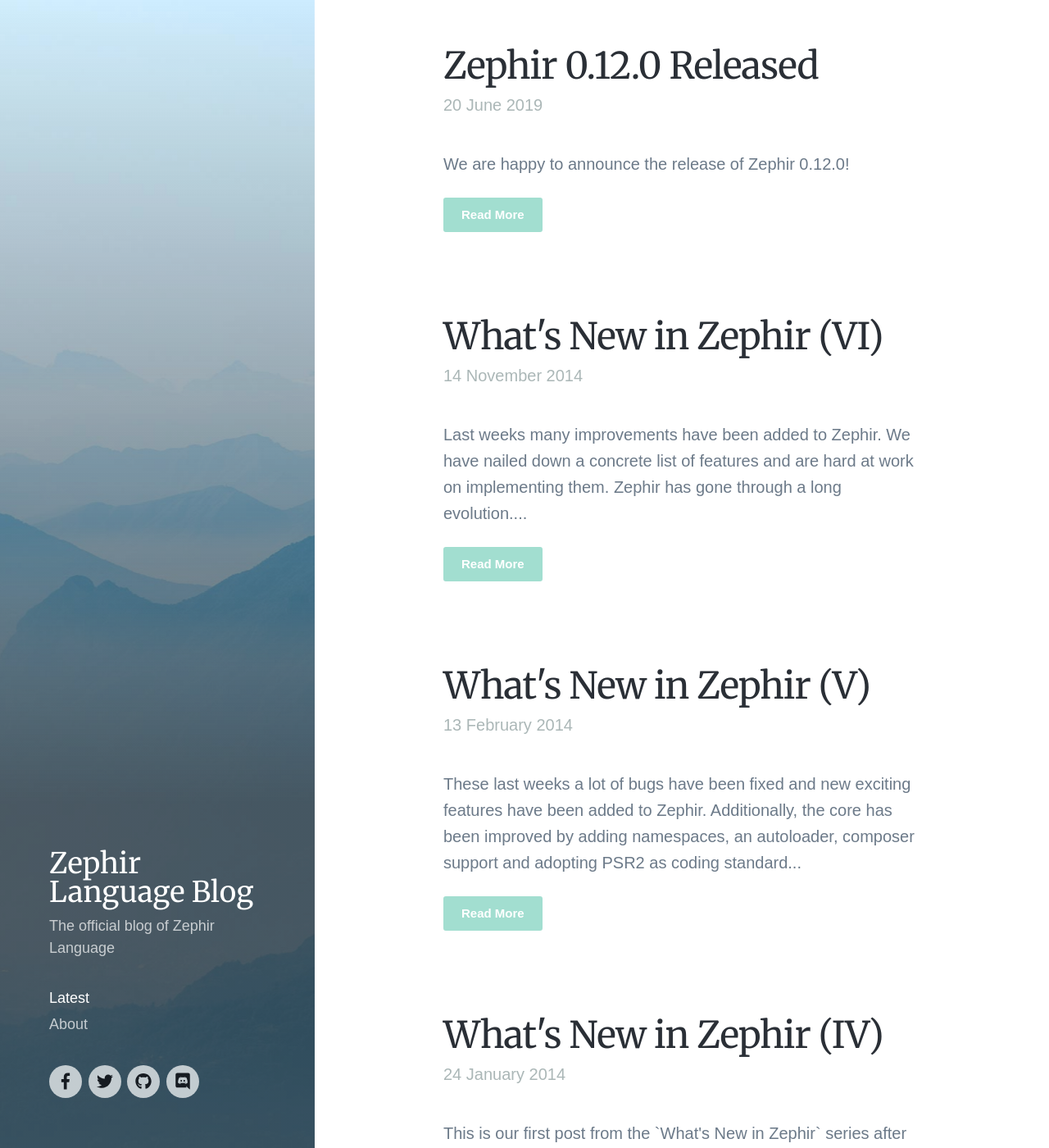
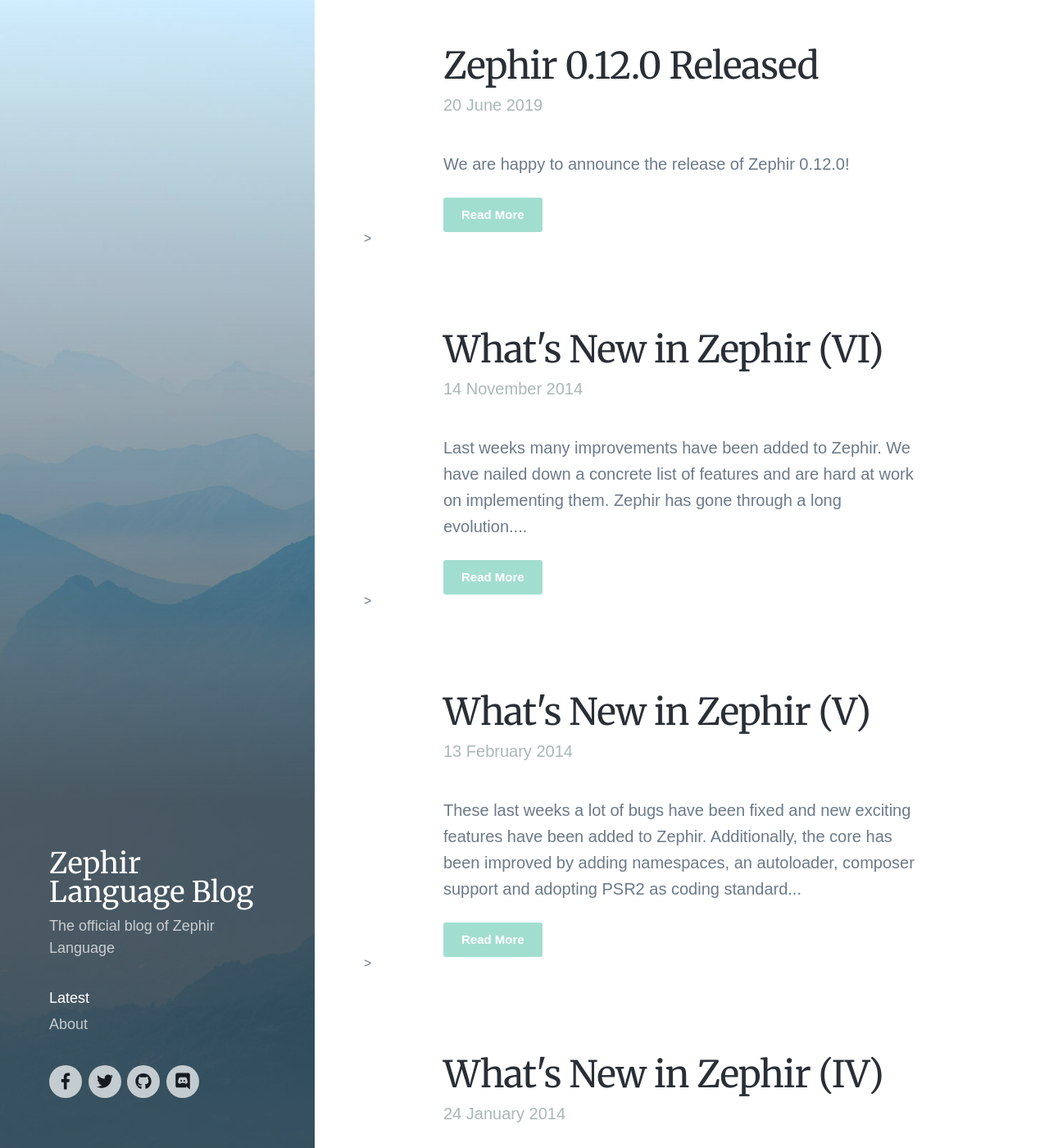
Before and after one commit to zephir-lang/zephir-blog, a Jekyll site: the page built from index.html, in a window 1280 px wide and 1400 px high. Shown: the whole window at 82% size. Built offline with Jekyll 4.4.1, drawn with Linux system fonts in a browser that asks for light colours; nearby versions of some CDN libraries; some web fonts are replaced; the list of posts is cut into pages by our own code; a style sheet for code colours, icons or effects is not loaded.

Commit message:
upd post

```diff
--- a/index.html
+++ b/index.html
@@ -24,7 +24,9 @@
 
 			<div class="blog-post__content">
 				<p>{{ post.excerpt }}</p>
-				<p><a href="{{ post.url }}" class="button">Read More</a>
+				<p>
+					<a href="{{ post.url }}" class="button">Read More</a>
+				</p>>
 			</div>
 
 		</article>
```
